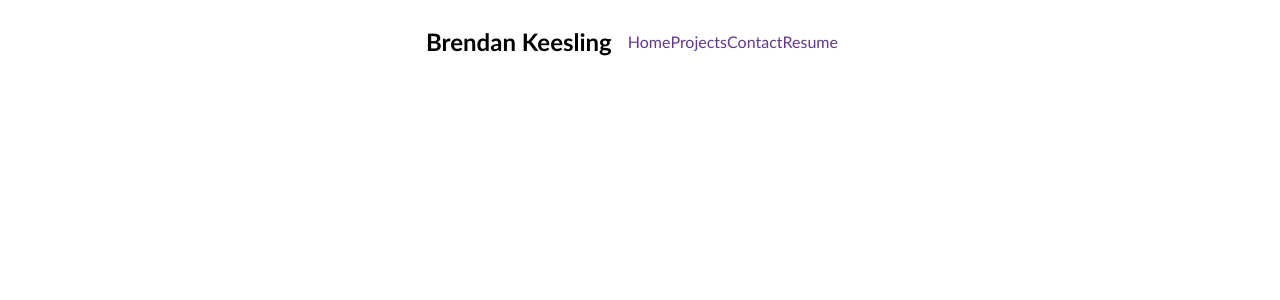
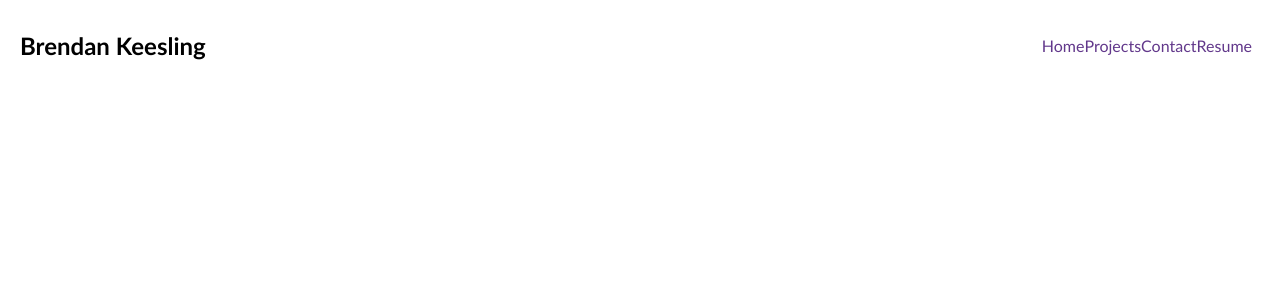
Before and after one commit to KeeslingB/react-portfolio, a React (Create React App) app: page /home in a window 1280 px wide. Shown: the top 300 px of the page. Built offline with nearby package versions, Linux system fonts and the light colour scheme.

Commit message:
continued work on navbar

```diff
--- a/src/components/Header.css
+++ b/src/components/Header.css
@@ -1,13 +1,15 @@
 .header {
   display: flex;
-  justify-content: center;
+  justify-content: space-between;
   align-items: center;
   width: 100%;
   padding: 1rem;
+  margin: 0.25rem;
+  position: sticky;
 }
 
 .Nav {
-  justify-content: center;
+  /* justify-content: space-around; */
   display: flex;
   align-items: center;
   padding: 1rem;
@@ -18,3 +20,7 @@
   color: rgb(98, 56, 139);
   text-decoration: none;
 }
+.title {
+  font-weight: bold;
+  display: flex;
+}
```
